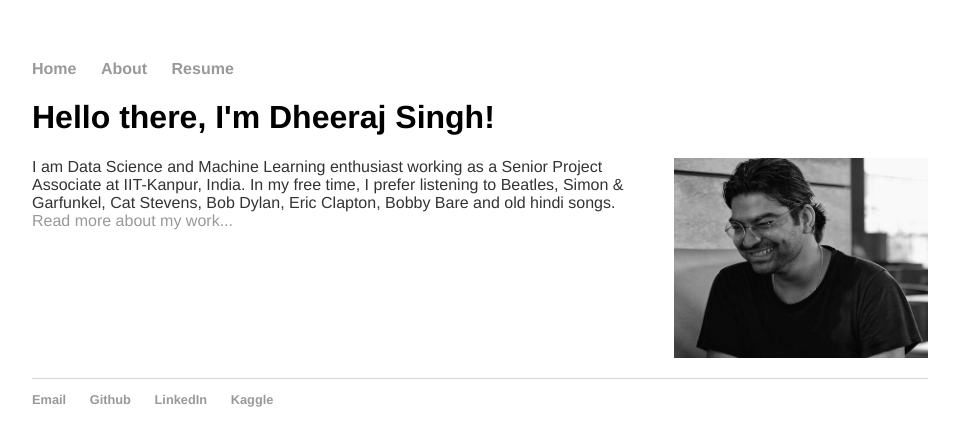
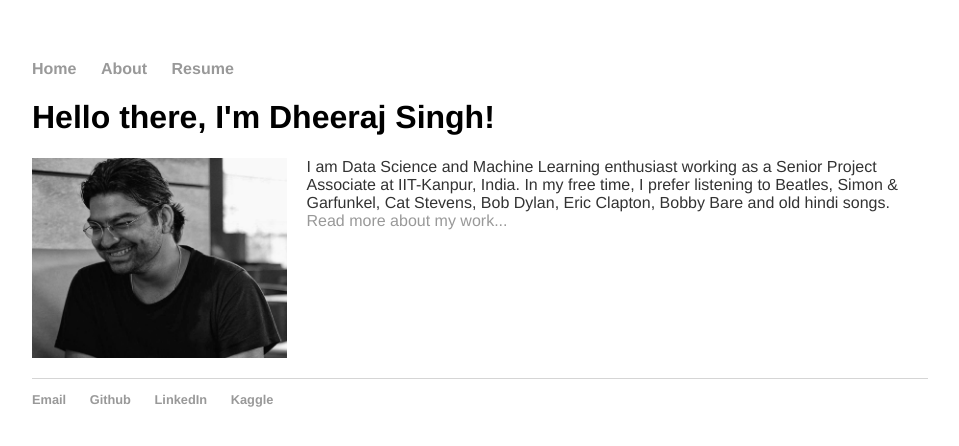
Before and after one commit to Dheeraj2444/Dheeraj2444.github.io, a Jekyll site: the page built from index.html, in a window 1280 px wide. Shown: the top 446 px of the page, without its empty margins (160-1119 px from the left). Built offline with Jekyll 4.4.1, drawn with Linux system fonts in a browser that asks for light colours.

Commit message:
Update main.css

```diff
--- a/css/main.css
+++ b/css/main.css
@@ -31,7 +31,7 @@ p {
 footer {
     border-top: 1px solid #d5d5d5;
     font-size: .8em;
-    clear: right;
+    clear: left;
 }
 
 ul.posts {
@@ -44,6 +44,6 @@ ul.posts li {
 }
 
 img {
-  float: right;
-  margin: 0px 0px 20px 20px;
+  float: left;
+  margin: 0px 20px 20px 0px;
 }
```
